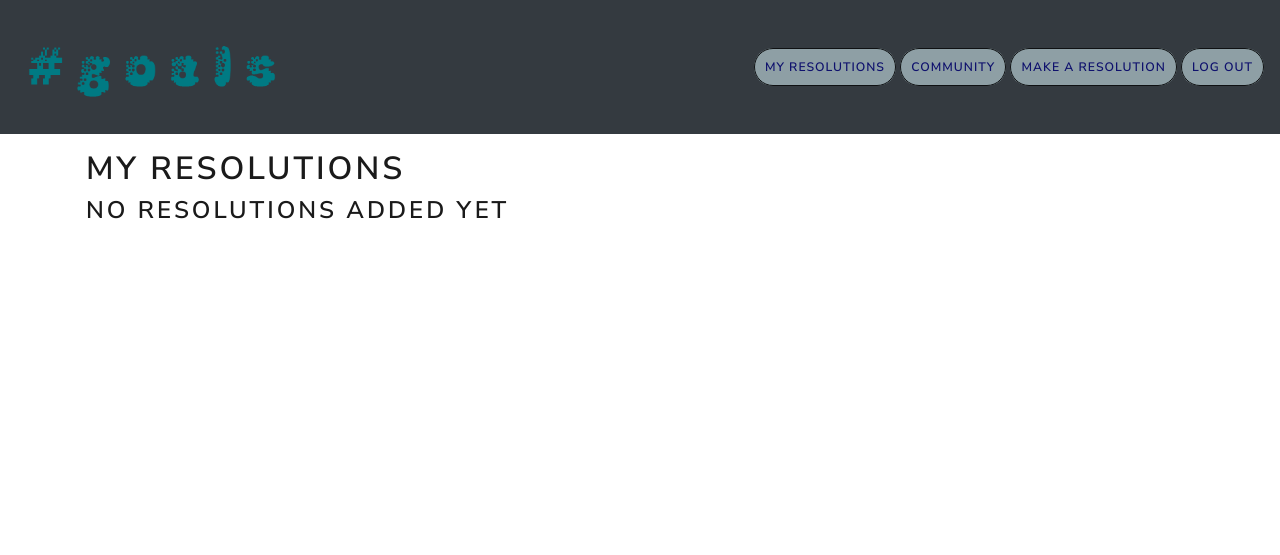
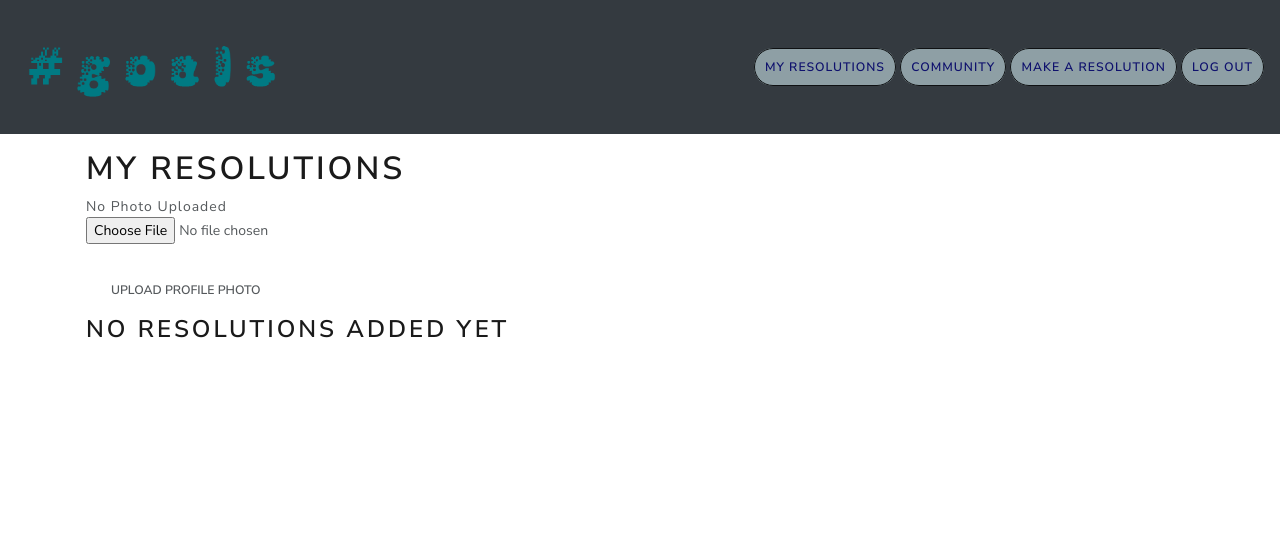
Before and after one commit to doriorio/goal-tracker, a Django app: page /users/1/resolutions/ in a window 1280 px wide. Shown: the top 555 px of the page. Run offline with Django 3.2, Linux system fonts and the light colour scheme; the visitor is signed in with stand-in values (Sample User, id 1); data that the repository does not hold is empty; some libraries are stand-ins or nearby versions.

Commit message:
upload photos

```diff
--- a/main_app/admin.py
+++ b/main_app/admin.py
@@ -1,6 +1,8 @@
 from django.contrib import admin
-from .models import Resolution, Comment
+from .models import Resolution, Comment, Entry, Photo
 
 # Register your models here.
 admin.site.register(Resolution)
 admin.site.register(Comment)
+admin.site.register(Entry)
+admin.site.register(Photo)
--- a/main_app/templates/resolutions/user_resolutions.html
+++ b/main_app/templates/resolutions/user_resolutions.html
@@ -1,8 +1,21 @@
 {% extends 'base.html' %}
 {% block content %}
 <h1> My Resolutions </h1>
-    {% if resolutions %}
-    {% for resolution in resolutions %}
+
+{% for photo in user.photo_set.all %}
+<img class="responsive-img card-panel" src="{{photo.url}}">
+{% empty %}
+<div class="card-panel blue-text center-align">No Photo Uploaded</div>
+<form action="{% url 'add_photo' user.id %}" enctype="multipart/form-data" method="POST" class="card-panel">
+    {% csrf_token %}
+    <input type="file" name="photo-file">
+    <br><br>
+    <input type="submit" class="btn" value="Upload Profile Photo">
+</form>
+{% endfor %}
+
+{% if resolutions %}
+{% for resolution in resolutions %}
 
     <div class="card">
         <div class="card-content">
--- a/main_app/urls.py
+++ b/main_app/urls.py
@@ -15,5 +15,6 @@
    path('resolutions/<int:resolution_id>/entries/create/', views.EntryCreate.as_view(), name="entry_create"),
    path('entries/<int:entry_id>/delete_entry/', views.delete_entry, name='delete_entry'),
    path('entries/<int:pk>/update_entry/', views.EntryUpdate.as_view(), name='update_entry'),
+   path('users/<int:user_id>/add_photo/', views.add_photo, name='add_photo'),
    path('accounts/signup/', views.signup, name='signup'),
 ]
--- a/main_app/views.py
+++ b/main_app/views.py
@@ -7,7 +7,7 @@
 from django.contrib.auth.mixins import LoginRequiredMixin
 import uuid
 import boto3
-from .models import Resolution, Comment, Entry
+from .models import Resolution, Comment, Entry, Photo
 from .forms import CommentForm
 
 # Create your views here.
@@ -109,3 +109,20 @@
    entry = Entry.objects.get(id=entry_id)
    entry.delete()
    return redirect('entry_index', entry.resolution_id)
+
+@login_required
+def add_photo(request, user_id):
+  S3_BASE_URL = 'https://s3-us-west-1.amazonaws.com/'
+  BUCKET = 'goaltracker'
+  photo_file = request.FILES.get('photo-file', None)
+  if photo_file:
+    s3 = boto3.client('s3')
+    key = uuid.uuid4().hex[:6] + photo_file.name[photo_file.name.rfind('.'):]
+    try:
+      s3.upload_fileobj(photo_file, BUCKET, key)
+      url = f'{S3_BASE_URL}{BUCKET}/{key}'
+      photo = Photo(url=url, user_id=user_id)
+      photo.save()
+    except:
+      print('An error occured uploading file to s3')
+  return redirect('user_resolutions', user_id=user_id)
```
Also changed, not shown: main_app/models.py (+28 -21 lines), README.md, main_app/migrations/0004_photo.py (added).
